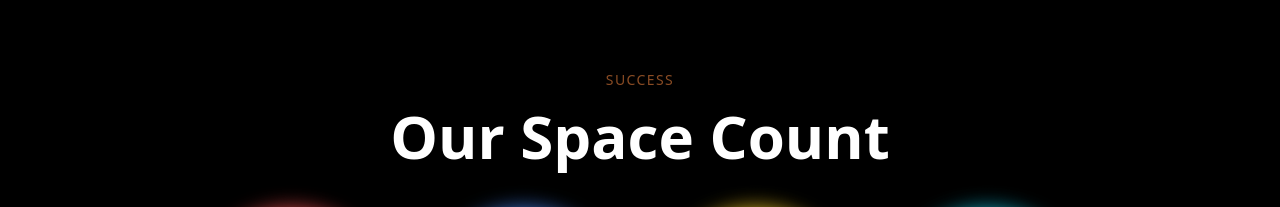
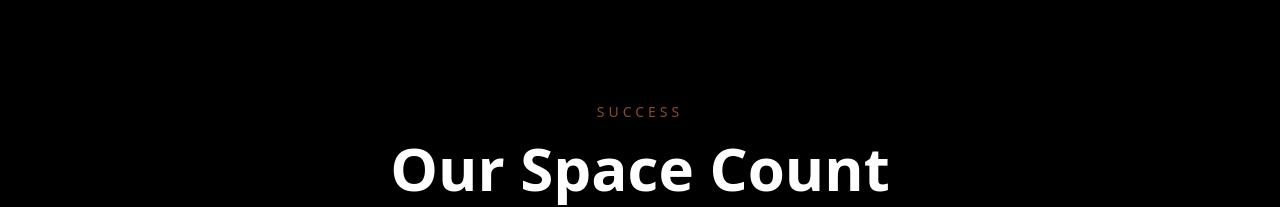
Before and after one commit to Neaz-mq/galaxmind, a React (Vite) app: page / in a window 1280 px wide. Shown: the part 2105-2312 px from the top of the page. Built offline with nearby package versions, Linux system fonts and the light colour scheme.

Commit message:
update the code

```diff
--- a/src/components/Exploration.jsx
+++ b/src/components/Exploration.jsx
@@ -19,7 +19,7 @@ const Exploration = () => {
       />
 
       {/* Content */}
-      <div className="relative bg-black/70 py-28 px-6">
+      <div className="relative bg-black/70 md:py-28 py-10 px-6">
         <div className="max-w-6xl mx-auto grid grid-cols-1 md:grid-cols-2 gap-12 items-start">
           {/* Left Content */}
           <div className="min-w-0 pr-0 md:pr-8 lg:pr-12">
--- a/src/components/Pluton.jsx
+++ b/src/components/Pluton.jsx
@@ -2,9 +2,8 @@ import React from "react";
 
 const Pluton = () => {
   return (
-    <section className="bg-black text-white md:py-20 py-8 px-4 sm:px-6 lg:px-12 font-sans">
+    <section className="bg-black text-white md:py-10 py-6 px-4 sm:px-6 lg:px-12 font-sans">
       <div className="max-w-7xl mx-auto grid grid-cols-1 md:grid-cols-2 lg:grid-cols-3 gap-12 items-center">
-
         {/* Left Section - Planet Image */}
         <div className="flex justify-center">
           <img
@@ -33,12 +32,16 @@ const Pluton = () => {
           <div className="grid grid-cols-1 sm:grid-cols-2 gap-6">
             <ul className="space-y-3 text-gray-300 text-[15px] ">
               <li className="flex items-start md:whitespace-nowrap whitespace-normal">
-      <span className="text-sm sm:text-xl text-[#8A4C24] mr-3">•</span>
+                <span className="text-sm sm:text-xl text-[#8A4C24] mr-3">
+                  •
+                </span>
                 A dwarf planet in the Kuiper Belt
               </li>
 
               <li className="flex items-start md:whitespace-nowrap whitespace-normal">
-      <span className="text-sm sm:text-xl text-[#8A4C24] mr-3">•</span>
+                <span className="text-sm sm:text-xl text-[#8A4C24] mr-3">
+                  •
+                </span>
                 Its largest moon is Charon
               </li>
             </ul>
--- a/src/components/Success/Success.jsx
+++ b/src/components/Success/Success.jsx
@@ -44,10 +44,10 @@ const Success = () => {
   };
 
   return (
-    <section className="bg-black text-white py-20 px-4 sm:px-6 lg:px-12 font-sans">
+    <section className="bg-black text-white md:py-28 py-20 px-4 sm:px-6 lg:px-12 font-sans">
       {/* Top Section */}
       <div className="text-center mb-16">
-        <p className="text-sm uppercase tracking-widest text-[#8A4C24]">
+        <p className="text-sm uppercase  tracking-[4px] text-[#8A4C24]">
           Success
         </p>
         <h2 className="text-3xl sm:text-4xl md:text-5xl lg:text-6xl font-bold mt-4">
```
Lines whose indentation alone changed are shown as unchanged.
